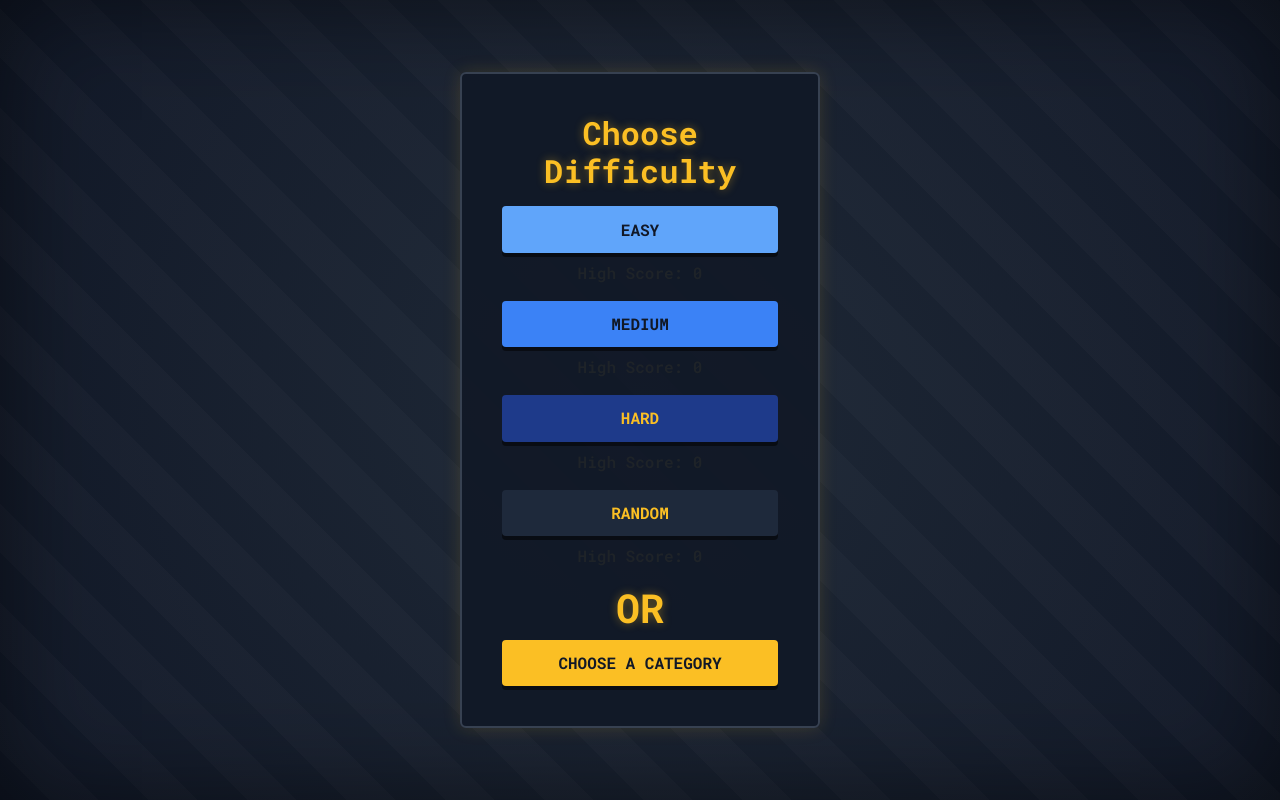
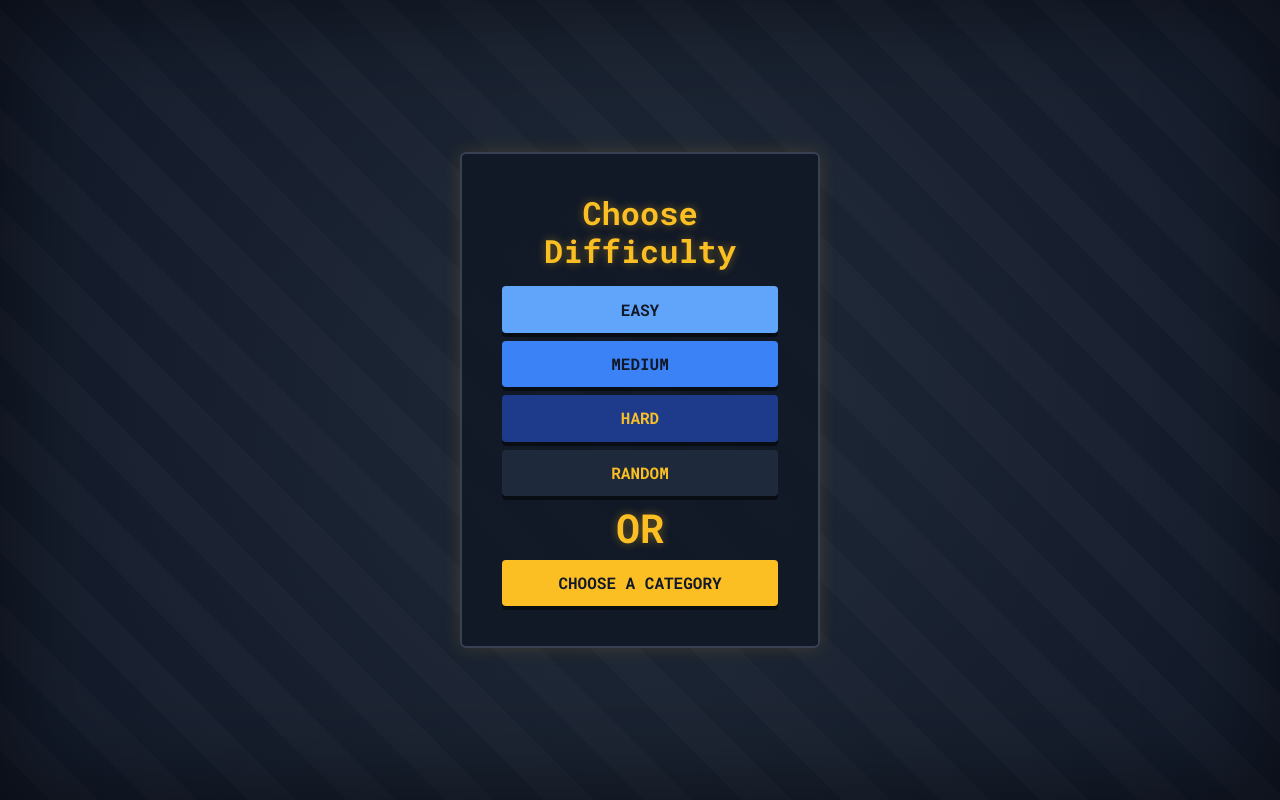
Before and after one commit to 527esilvia-sudo/HangMan, a plain HTML site: page index.html in a window 1280 px wide. Drawn offline with nearby package versions, Linux system fonts and the light colour scheme.

Commit message:
ac ac done

```diff
--- a/index.html
+++ b/index.html
@@ -26,16 +26,16 @@
           <h2 class="mb-3">Choose Difficulty</h2>
 
           <a href="setup.html?mode=easy"><button class="btn-easy mb-2">Easy</button></a>
-          <p id="easyHighScore">High Score: 0</p>
+
 
           <a href="setup.html?mode=medium"><button class="btn-medium mb-2">Medium</button></a>
-          <p id="mediumHighScore">High Score: 0</p>
+
 
           <a href="setup.html?mode=hard"><button class="btn-hard mb-2">Hard</button></a>
-          <p id="hardHighScore">High Score: 0</p>
+
 
           <a href="setup.html?mode=random"><button class="btn-random mb-2">Random</button></a>
-          <p id="randomHighScore">High Score: 0</p>
+
 
           <h1>OR</h1>
 
```
